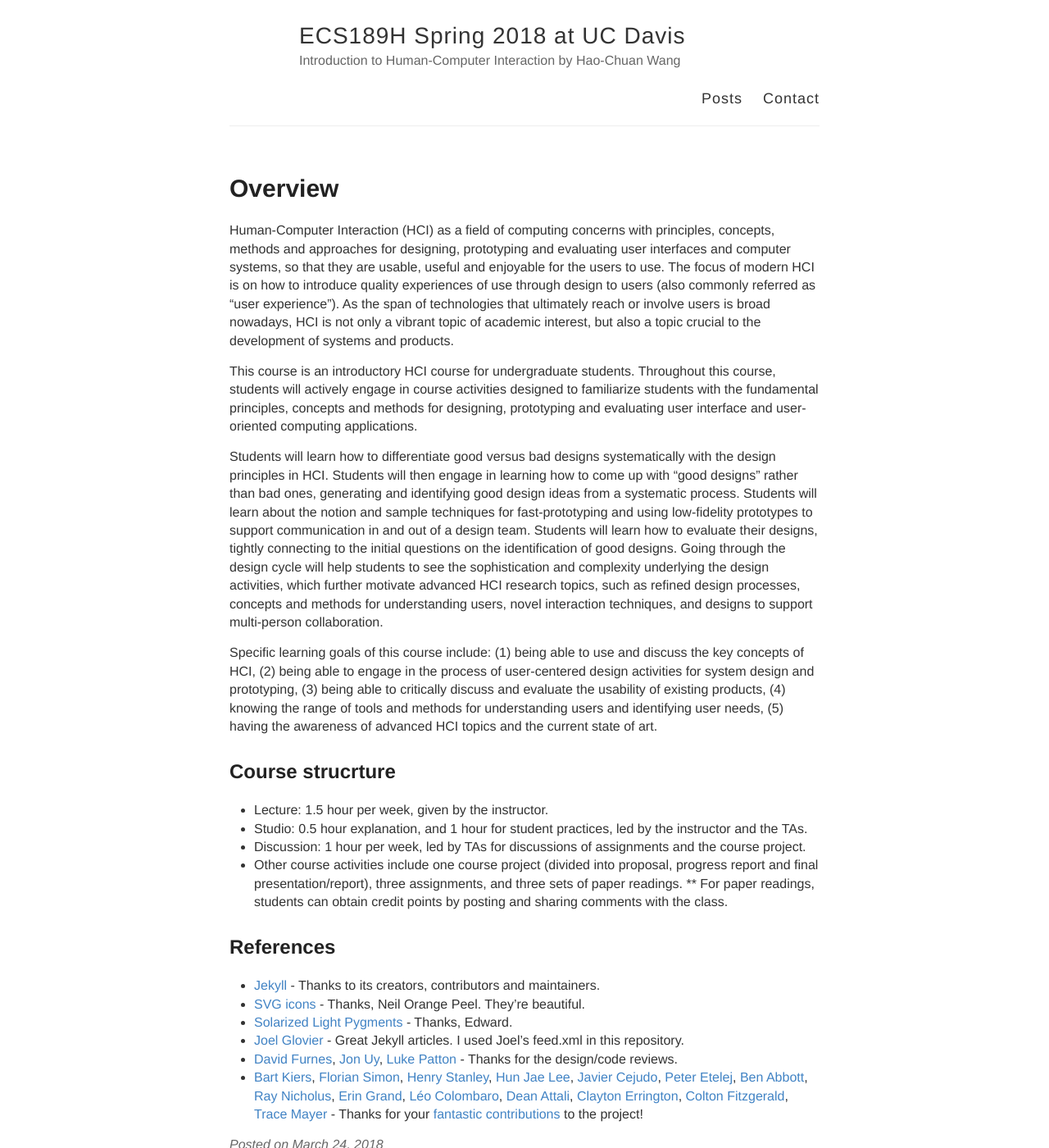
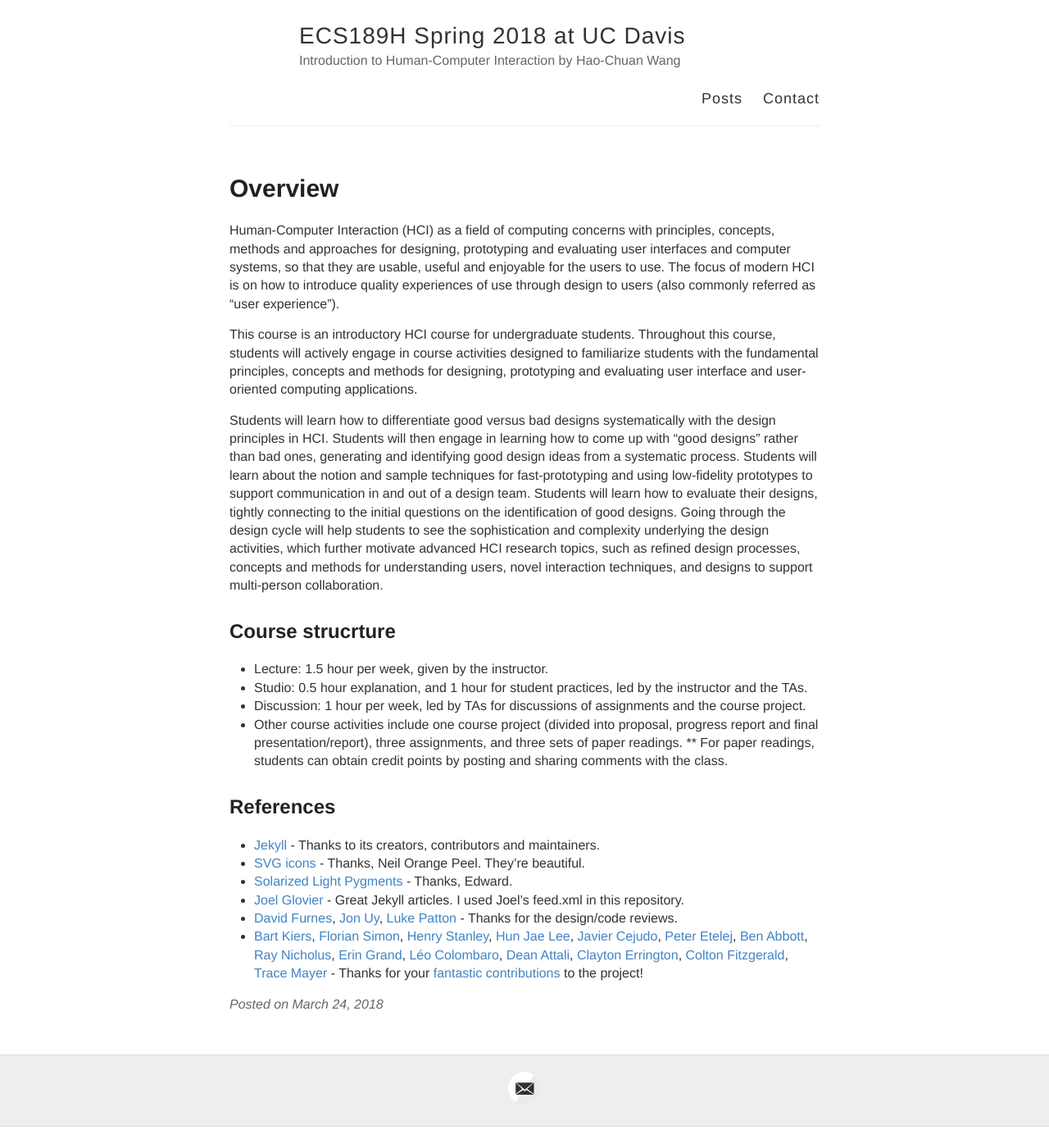
Before and after one commit to hciwang/hciwang.github.io, a Jekyll site: the page built from _posts/2018-3-24-About.md, in a window 1280 px wide and 1400 px high. Shown: the whole window at 82% size. Built offline with Jekyll 4.4.1, drawn with Linux system fonts in a browser that asks for light colours.

Commit message:
Update 2018-3-24-About.md

```diff
--- a/_posts/2018-3-24-About.md
+++ b/_posts/2018-3-24-About.md
@@ -3,13 +3,12 @@
 title: Overview
 ---
 
-Human-Computer Interaction (HCI) as a field of computing concerns with principles, concepts, methods and approaches for designing, prototyping and evaluating user interfaces and computer systems, so that they are usable, useful and enjoyable for the users to use. The focus of modern HCI is on how to introduce quality experiences of use through design to users (also commonly referred as "user experience"). As the span of technologies that ultimately reach or involve users is broad nowadays, HCI is not only a vibrant topic of academic interest, but also a topic crucial to the development of systems and products.
+Human-Computer Interaction (HCI) as a field of computing concerns with principles, concepts, methods and approaches for designing, prototyping and evaluating user interfaces and computer systems, so that they are usable, useful and enjoyable for the users to use. The focus of modern HCI is on how to introduce quality experiences of use through design to users (also commonly referred as "user experience").
 
 This course is an introductory HCI course for undergraduate students. Throughout this course, students will actively engage in course activities designed to familiarize students with the fundamental principles, concepts and methods for designing, prototyping and evaluating user interface and user-oriented computing applications.
 
 Students will learn how to differentiate good versus bad designs systematically with the design principles in HCI. Students will then engage in learning how to come up with "good designs" rather than bad ones, generating and identifying good design ideas from a systematic process. Students will learn about the notion and sample techniques for fast-prototyping and using low-fidelity prototypes to support communication in and out of a design team. Students will learn how to evaluate their designs, tightly connecting to the initial questions on the identification of good designs. Going through the design cycle will help students to see the sophistication and complexity underlying the design activities, which further motivate advanced HCI research topics, such as refined design processes, concepts and methods for understanding users, novel interaction techniques, and designs to support multi-person collaboration.
 
-Specific learning goals of this course include: (1) being able to use and discuss the key concepts of HCI, (2) being able to engage in the process of user-centered design activities for system design and prototyping, (3) being able to critically discuss and evaluate the usability of existing products, (4) knowing the range of tools and methods for understanding users and identifying user needs, (5) having the awareness of advanced HCI topics and the current state of art.
 
 ## Course strucrture
 
```
